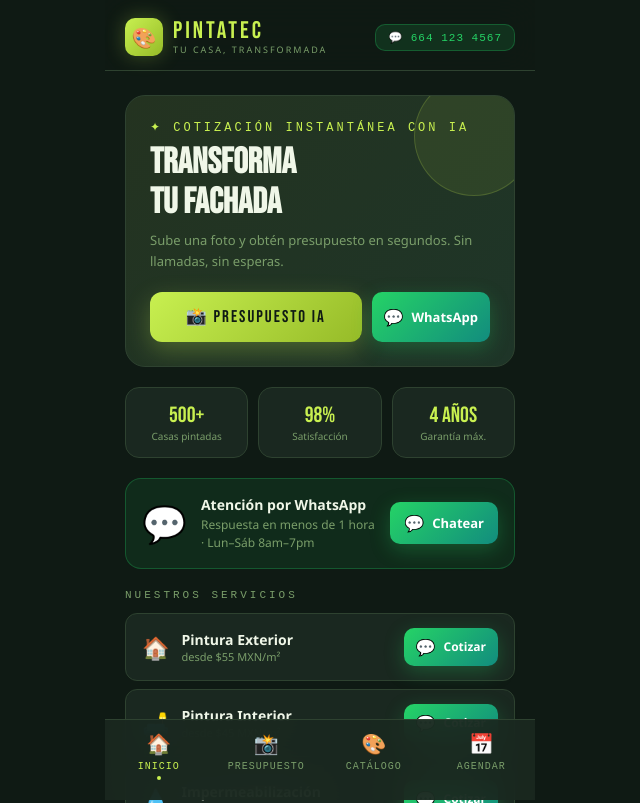
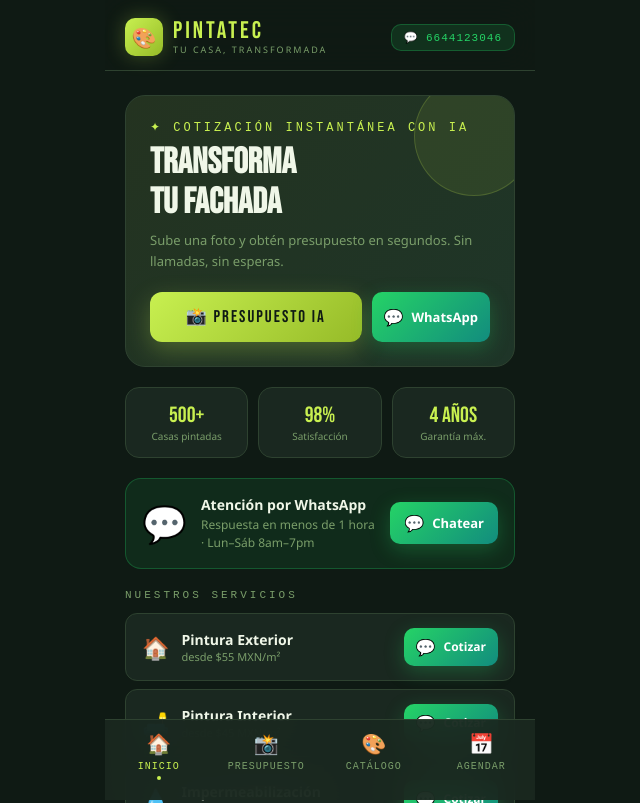
Before and after one commit to Gerryram/PINTATEC2, a Next.js app: page / in a window 1280 px wide. Shown: the whole page, without its empty margins (320-960 px from the left). Built offline with nearby package versions, Linux system fonts and the light colour scheme.

Commit message:
Update contact information in index.js

```diff
--- a/pages/index.js
+++ b/pages/index.js
@@ -525,7 +525,7 @@ function ScheduleScreen({ appointmentData }) {
         <div>
           <div style={{ fontSize:11, color:COLORS.muted, letterSpacing:2, textTransform:"uppercase", fontFamily:"monospace", marginBottom:14 }}>Tus datos de contacto</div>
           <div style={{ display:"flex", flexDirection:"column", gap:12, marginBottom:20 }}>
-            {[["👤 Nombre",name,setName,"Ej: Carlos Mendoza"],["📱 WhatsApp",phone,setPhone,"Ej: 664 123 4567"],["📍 Dirección en Tijuana",address,setAddress,"Ej: Calle, Col., Delegación"]].map(([lb,vl,st,ph]) => (
+            {[["👤 Nombre",name,setName,"Ej: Carlos Mendoza"],["📱 WhatsApp",phone,setPhone,"Ej: 6644123046"],["📍 Dirección en Tijuana",address,setAddress,"Ej: Calle, Col., Delegación"]].map(([lb,vl,st,ph]) => (
               <div key={lb}><div style={{ fontSize:12, color:COLORS.muted, marginBottom:6 }}>{lb}</div><input value={vl} onChange={e => st(e.target.value)} placeholder={ph} style={{ width:"100%", background:COLORS.surface, border:`1px solid ${COLORS.border}`, borderRadius:10, padding:"14px", color:COLORS.text, fontSize:14, outline:"none", boxSizing:"border-box" }} /></div>
             ))}
           </div>
@@ -607,7 +607,7 @@ export default function App() {
         <div style={{ padding:"18px 20px 14px", borderBottom:`1px solid ${COLORS.border}`, background:`${COLORS.bg}EE`, backdropFilter:"blur(20px)", position:"sticky", top:0, zIndex:50, display:"flex", justifyContent:"space-between", alignItems:"center" }}>
           <Logo />
           <div style={{ background:`${COLORS.wa}22`, border:`1px solid ${COLORS.wa}44`, borderRadius:10, padding:"6px 12px", fontSize:11, color:COLORS.wa, fontFamily:"monospace", letterSpacing:1, cursor:"pointer" }} onClick={() => openWhatsApp("question",{question:"Hola, necesito información sobre sus servicios de pintura."})}>
-            💬 664 123 4567
+            💬 6644123046
           </div>
         </div>
         <div style={{ overflowY:"auto", maxHeight:"calc(100vh - 68px)" }}>
```
